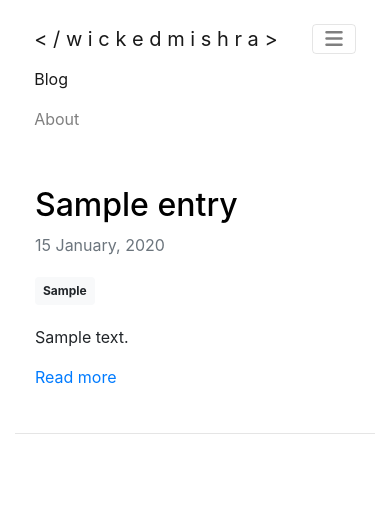
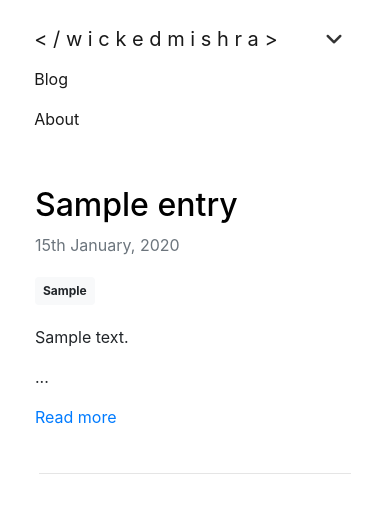
Before and after one commit to preetmishra/dlog, a Django app: page / in a window 390 px wide, after a click that opens the changed part. Shown: the top 513 px of the page. Run offline with Django 3.2, Linux system fonts and the light colour scheme; tables that the repository leaves empty hold one stand-in row (values such as "Sample post"); some libraries are stand-ins or nearby versions.

Commit message:
UI Improvements

```diff
--- a/static/css/main.css
+++ b/static/css/main.css
@@ -30,3 +30,8 @@ pre {
 .navbar{
     padding: 1.2rem;
 }
+
+.navbar-light .navbar-toggler {
+    color: rgba(0,0,0,0.8);
+    border-color: rgba(0,0,0,0);
+}
--- a/templates/base.html
+++ b/templates/base.html
@@ -33,7 +33,7 @@
             <a class="navbar-brand navbarlink" href="{% url 'post:index' %}">< / w i c k e d m i s h r a ></a>
             <!-- For navbar collapse -->
             <button class="navbar-toggler" type="button" data-toggle="collapse" data-target="#navbarSupportedContent">
-                <span><i class="fas fa-bars" id="navbartoggle"></i></span>
+                <span><i class="fas fa-angle-down" id="navbartoggle"></i></span>
             </button>
             <!-- Things to be collapsed -->
             <div class="collapse navbar-collapse" id="navbarSupportedContent">
@@ -42,7 +42,7 @@
                         <a class="nav-link navbarlink active" href="{% url 'post:index' %}">Blog</a>
                     </li>
                     <li class="nav-item">
-                        <a class="nav-link navbarlink pr-0" href="{% url 'post:about' %}">About</a>
+                        <a class="nav-link navbarlink active pr-0" href="{% url 'post:about' %}">About</a>
                     </li>
                 </ul>
             </div>
--- a/templates/post/about.html
+++ b/templates/post/about.html
@@ -8,7 +8,7 @@
     <div class="row">
         <div class="col-md-4"></div>
         <div class="col-md-4 mt-5">
-            <div class="card border-light">
+            <div class="card border-0">
                 <div class="card-body text-center">
                     <div>
                         <img src="\static\imgs\img.jpeg" class="img-fluid rounded-circle mb-2" alt=""
--- a/templates/post/index.html
+++ b/templates/post/index.html
@@ -22,19 +22,19 @@
                     <h2><a href="{% url 'post:post-detail' slug=entry.slug %}" id="entry_title">{{ entry.title }}</a>
                     </h2>
                     <p class="text-muted">
-                        {{ entry.date_created|date:"d F, Y" }}
+                        {{ entry.date_created|date:"jS F, Y" }}
                     </p>
                     <p class="mt-3">
                         {% for tag in entry.tags.all %}
                         <a href="{% url 'post:filter-by-tag' slug=tag.tag %}"
                             class="badge badge-light p-2 my-1">{{ tag.tag }}</a>
                         {% endfor %}
-                        <p>{{ entry.body|safe_markdown|slice:"128"}}</p>
+                        <p>{{ entry.body|safe_markdown|slice:"128"}}...</p>
                         <a href="{% url 'post:post-detail' slug=entry.slug %}">Read more</a>
                     </p>
                 </div>
             </div>
-            <hr class="my-0 py-0">
+            <hr class="my-0 py-0 px-5 mx-4">
             {% endfor %}
         </div>
         <div class="col-md-4 d-sm-none d-none d-sm-block">
--- a/templates/post/post_detail.html
+++ b/templates/post/post_detail.html
@@ -7,12 +7,12 @@
 <div class="container">
     <div class="row my-2">
         <div class="col-md-1"></div>
-        <div class="col-md-10">
+        <div class="col-md-10 text-justify">
             <div>
                 <div class="card border-0 mb-3">
                     <div class="card-body">
                         <h2>{{ object.title }}</h2>
-                        <p class="meta"> {{ entry.date_created|date:"d F, Y" }}</p>
+                        <p class="meta"> {{ entry.date_created|date:"jS F, Y" }} </p>
                         <p class="mt-2">
                             {% for tag in entry.tags.all %}
                             <a href="{% url 'post:filter-by-tag' slug=tag.tag %}"
```
